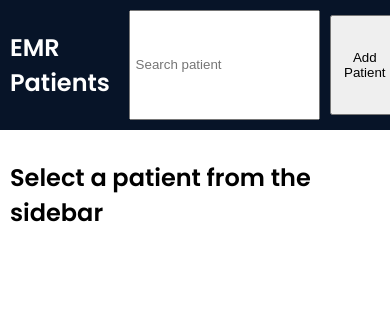
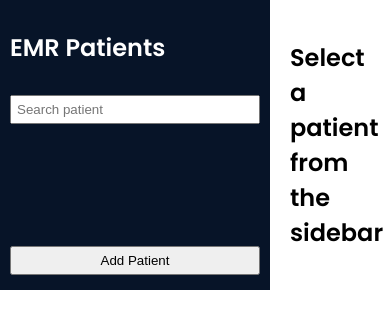
Before and after one commit to Udit-Chauhan1404/Hospital-Smart-EMR-Dashboard, a plain HTML site: page index.html in a window 390 px wide. Drawn offline with nearby package versions, Linux system fonts and the light colour scheme; no server answers.

Commit message:
Update style.css

```diff
--- a/style.css
+++ b/style.css
@@ -1,4 +1,3 @@
-/* Existing CSS */
 body {
   font-family: 'Poppins', sans-serif;
   margin: 0;
@@ -84,45 +83,3 @@ button {
   margin: 5px 0;
   cursor: pointer;
 }
-
-/* ---------- Responsive CSS ---------- */
-@media (max-width: 900px) {
-  body {
-    flex-direction: column;
-  }
-  #sidebar {
-    width: 100%;
-    flex-direction: row;
-    overflow-x: auto;
-    gap: 5px;
-  }
-  #patientList {
-    display: flex;
-    flex-direction: row;
-    overflow-x: auto;
-    flex: none;
-  }
-  .patient-card {
-    min-width: 150px;
-    margin: 5px;
-  }
-  #main {
-    padding: 10px;
-  }
-}
-
-@media (max-width: 500px) {
-  .charts, .tests, .notes, .medicines, .insights, .timeline, .chat {
-    font-size: 14px;
-  }
-  .chat-box {
-    height: 120px;
-  }
-  .form-card {
-    width: 90%;
-    padding: 15px;
-  }
-  button {
-    padding: 4px 8px;
-  }
-}
```
